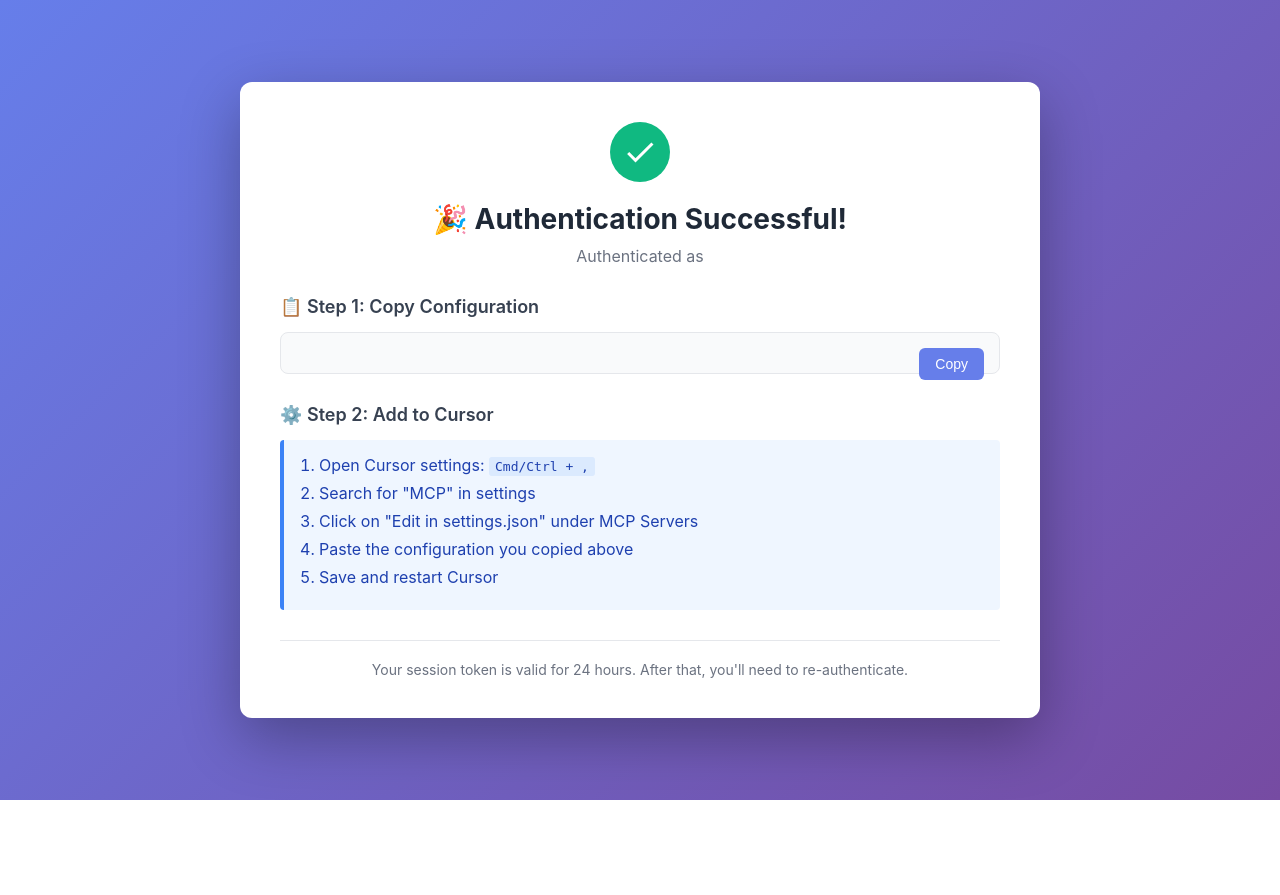
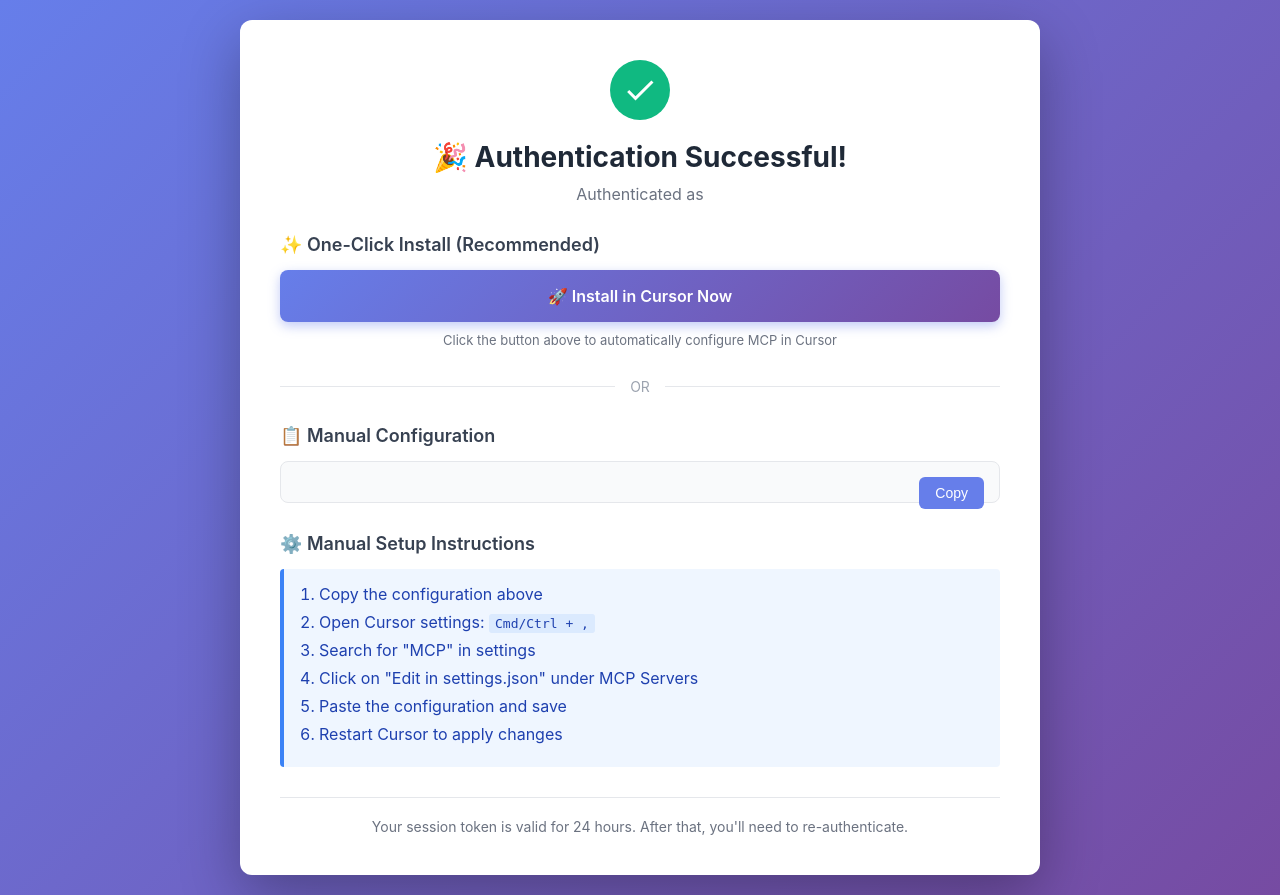
Before and after one commit to Jgilhuly/mcp-webinar-demo, a FastAPI app: template server/templates/success.html in a window 1280 px wide. Before the commit the page ends 800 px from the top, so only its background shows below. Run offline with FastAPI, Linux system fonts and the light colour scheme; the template is opened without the code that fills it, so the values that code supplies are empty.

Commit message:
Enhance README and server functionality with one-click install option for Cursor integration. Added deeplink generation in main.py and updated success.html to reflect new installation process and styling improvements.

```diff
--- a/server/main.py
+++ b/server/main.py
@@ -1,7 +1,8 @@
 """Main FastAPI server with MCP HTTP/SSE endpoint."""
 import json
+import base64
 from typing import Optional
-from fastapi import FastAPI, Request, Header, HTTPException, Query
+from fastapi import FastAPI, Request, Header, HTTPException
 from fastapi.responses import HTMLResponse, JSONResponse, StreamingResponse
 from fastapi.templating import Jinja2Templates
 from contextlib import asynccontextmanager
@@ -109,11 +110,25 @@ async def auth_callback(
 
         config_json = json.dumps(config, indent=2)
 
+        # Generate Cursor deeplink
+        server_config = {
+            "enterprise-calendar-weather": {
+                "url": f"{settings.BASE_URL}/mcp",
+                "headers": {
+                    "Authorization": f"Bearer {session_token}"
+                }
+            }
+        }
+        config_str = json.dumps(server_config)
+        config_b64 = base64.b64encode(config_str.encode()).decode()
+        deeplink_url = f"cursor://anysphere.cursor-deeplink/mcp/install?name=enterprise-calendar-weather&config={config_b64}"
+
         return templates.TemplateResponse("success.html", {
             "request": request,
             "user_email": result["user_email"],
             "config_json": config_json,
             "exchange_code": exchange_code,
+            "deeplink_url": deeplink_url,
         })
 
     except Exception as e:
@@ -157,11 +172,26 @@ async def setup_with_code(request: Request, code: Optional[str] = None):
 
     config_json = json.dumps(config, indent=2)
 
+    # Generate Cursor deeplink
+    server_config = {
+        "enterprise-calendar-weather": {
+            "url": f"{settings.BASE_URL}/mcp",
+            "transport": "sse",
+            "headers": {
+                "Authorization": f"Bearer {session_token}"
+            }
+        }
+    }
+    config_str = json.dumps(server_config)
+    config_b64 = base64.b64encode(config_str.encode()).decode()
+    deeplink_url = f"cursor://anysphere.cursor-deeplink/mcp/install?name=enterprise-calendar-weather&config={config_b64}"
+
     return templates.TemplateResponse("success.html", {
         "request": request,
         "user_email": payload.get("email", "Unknown"),
         "config_json": config_json,
         "exchange_code": None,
+        "deeplink_url": deeplink_url,
     })
 
 
@@ -219,7 +249,7 @@ async def mcp_endpoint(
             # Keep connection alive
             while True:
                 await asyncio.sleep(30)
-                yield f": keepalive\n\n"
+                yield ": keepalive\n\n"
 
         return StreamingResponse(
             event_stream(),
@@ -233,7 +263,7 @@ async def mcp_endpoint(
     # Parse MCP request for POST
     try:
         body = await request.json()
-    except:
+    except Exception:
         raise HTTPException(status_code=400, detail="Invalid JSON")
 
     method = body.get("method")
--- a/server/templates/success.html
+++ b/server/templates/success.html
@@ -155,6 +155,50 @@
             color: #6b7280;
             font-size: 14px;
         }
+
+        .deeplink-button {
+            display: block;
+            width: 100%;
+            background: linear-gradient(135deg, #667eea 0%, #764ba2 100%);
+            color: white;
+            text-align: center;
+            padding: 16px 24px;
+            border-radius: 8px;
+            text-decoration: none;
+            font-size: 16px;
+            font-weight: 600;
+            transition: transform 0.2s, box-shadow 0.2s;
+            box-shadow: 0 4px 12px rgba(102, 126, 234, 0.4);
+        }
+
+        .deeplink-button:hover {
+            transform: translateY(-2px);
+            box-shadow: 0 6px 16px rgba(102, 126, 234, 0.5);
+        }
+
+        .deeplink-button:active {
+            transform: translateY(0);
+        }
+
+        .divider {
+            display: flex;
+            align-items: center;
+            text-align: center;
+            margin: 30px 0;
+            color: #9ca3af;
+        }
+
+        .divider::before,
+        .divider::after {
+            content: '';
+            flex: 1;
+            border-bottom: 1px solid #e5e7eb;
+        }
+
+        .divider span {
+            padding: 0 15px;
+            font-size: 14px;
+        }
     </style>
 </head>
 <body>
@@ -171,7 +215,21 @@
         </div>
 
         <div class="section">
-            <div class="section-title">📋 Step 1: Copy Configuration</div>
+            <div class="section-title">✨ One-Click Install (Recommended)</div>
+            <a href="{{ deeplink_url }}" class="deeplink-button">
+                🚀 Install in Cursor Now
+            </a>
+            <div style="text-align: center; margin-top: 10px; font-size: 13px; color: #6b7280;">
+                Click the button above to automatically configure MCP in Cursor
+            </div>
+        </div>
+
+        <div class="divider">
+            <span>OR</span>
+        </div>
+
+        <div class="section">
+            <div class="section-title">📋 Manual Configuration</div>
             <div class="config-box">
                 <button class="copy-button" onclick="copyConfig()">Copy</button>
                 <pre id="config">{{ config_json }}</pre>
@@ -179,14 +237,15 @@
         </div>
 
         <div class="section">
-            <div class="section-title">⚙️ Step 2: Add to Cursor</div>
+            <div class="section-title">⚙️ Manual Setup Instructions</div>
             <div class="instructions">
                 <ol>
+                    <li>Copy the configuration above</li>
                     <li>Open Cursor settings: <code>Cmd/Ctrl + ,</code></li>
                     <li>Search for "MCP" in settings</li>
                     <li>Click on "Edit in settings.json" under MCP Servers</li>
-                    <li>Paste the configuration you copied above</li>
-                    <li>Save and restart Cursor</li>
+                    <li>Paste the configuration and save</li>
+                    <li>Restart Cursor to apply changes</li>
                 </ol>
             </div>
         </div>
```
Also changed, not shown: README.md.
